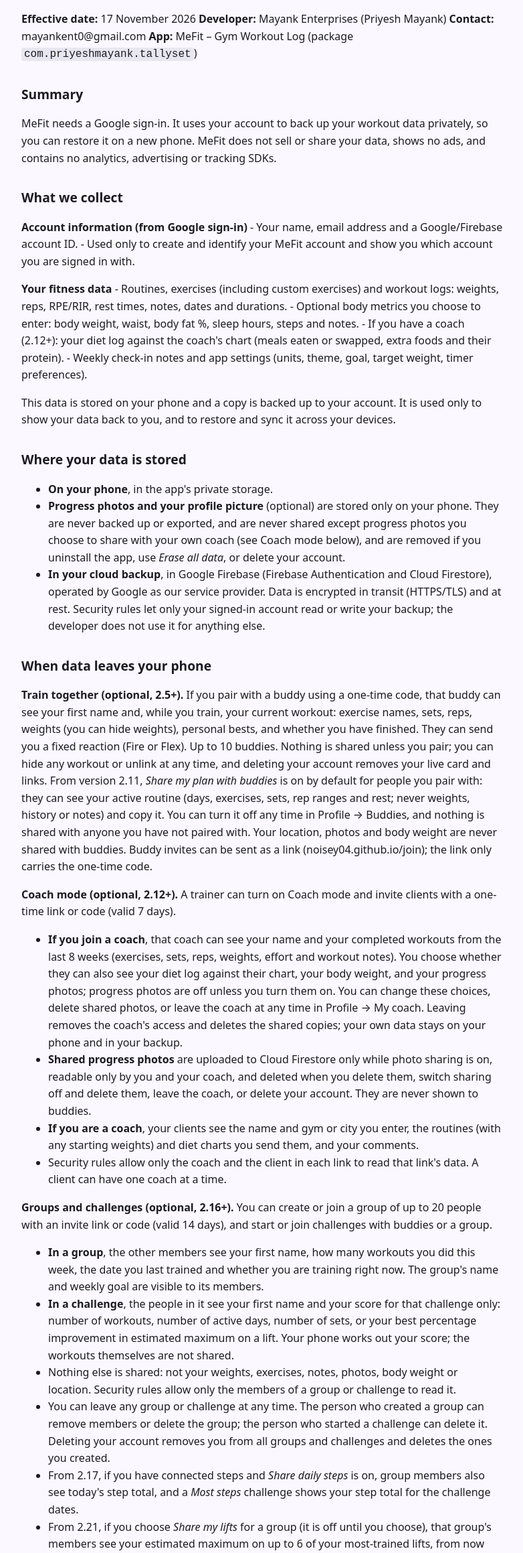
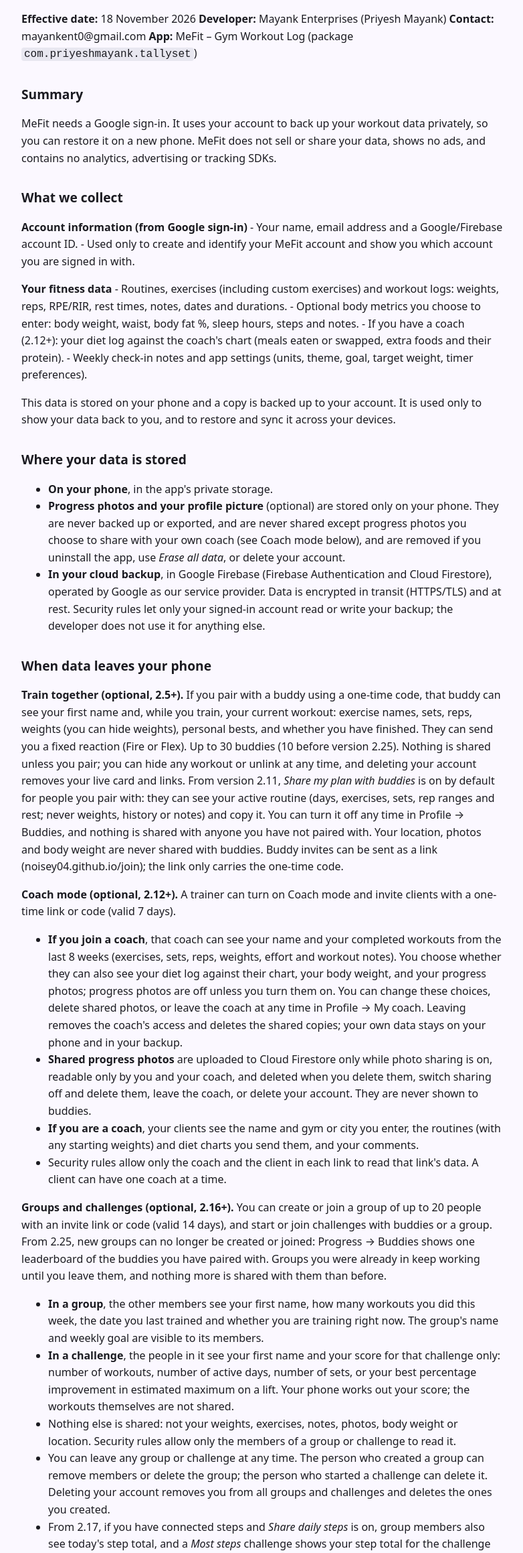
Before and after one commit to noisey04/mefit-legal, a plain HTML site: page privacy-policy.html in a window 1280 px wide. Shown: the part 81-2399 px from the top of the page at 67% size, without its empty margins (248-1030 px from the left). Drawn offline with Linux system fonts and the light colour scheme.

Commit message:
Privacy: 30 buddies, groups retired, lifts on the leaderboard (2.25)

```diff
--- a/privacy-policy.html
+++ b/privacy-policy.html
@@ -4,7 +4,7 @@
 <style>body{font:16px/1.6 system-ui,-apple-system,Roboto,sans-serif;max-width:720px;margin:0 auto;padding:24px 16px;color:#1b1b21;background:#fbf8ff}h1{font-size:1.8em;line-height:1.2}h2{margin-top:1.6em;font-size:1.2em}code{background:#e8e7f0;padding:1px 4px;border-radius:4px}@media (prefers-color-scheme:dark){body{color:#e4e1e9;background:#121318}code{background:#2a2b31}}</style>
 </head><body>
 <h1>MeFit Privacy Policy</h1>
-<p><strong>Effective date:</strong> 17 November 2026
+<p><strong>Effective date:</strong> 18 November 2026
 <strong>Developer:</strong> Mayank Enterprises (Priyesh Mayank)
 <strong>Contact:</strong> mayankent0@gmail.com
 <strong>App:</strong> MeFit – Gym Workout Log (package <code>com.priyeshmayank.tallyset</code>)</p>
@@ -27,7 +27,7 @@
 <li><strong>In your cloud backup</strong>, in Google Firebase (Firebase Authentication and Cloud Firestore), operated by Google as our service provider. Data is encrypted in transit (HTTPS/TLS) and at rest. Security rules let only your signed-in account read or write your backup; the developer does not use it for anything else.</li>
 </ul>
 <h2>When data leaves your phone</h2>
-<p><strong>Train together (optional, 2.5+).</strong> If you pair with a buddy using a one-time code, that buddy can see your first name and, while you train, your current workout: exercise names, sets, reps, weights (you can hide weights), personal bests, and whether you have finished. They can send you a fixed reaction (Fire or Flex). Up to 10 buddies. Nothing is shared unless you pair; you can hide any workout or unlink at any time, and deleting your account removes your live card and links. From version 2.11, <em>Share my plan with buddies</em> is on by default for people you pair with: they can see your active routine (days, exercises, sets, rep ranges and rest; never weights, history or notes) and copy it. You can turn it off any time in Profile → Buddies, and nothing is shared with anyone you have not paired with. Your location, photos and body weight are never shared with buddies. Buddy invites can be sent as a link (noisey04.github.io/join); the link only carries the one-time code.</p>
+<p><strong>Train together (optional, 2.5+).</strong> If you pair with a buddy using a one-time code, that buddy can see your first name and, while you train, your current workout: exercise names, sets, reps, weights (you can hide weights), personal bests, and whether you have finished. They can send you a fixed reaction (Fire or Flex). Up to 30 buddies (10 before version 2.25). Nothing is shared unless you pair; you can hide any workout or unlink at any time, and deleting your account removes your live card and links. From version 2.11, <em>Share my plan with buddies</em> is on by default for people you pair with: they can see your active routine (days, exercises, sets, rep ranges and rest; never weights, history or notes) and copy it. You can turn it off any time in Profile → Buddies, and nothing is shared with anyone you have not paired with. Your location, photos and body weight are never shared with buddies. Buddy invites can be sent as a link (noisey04.github.io/join); the link only carries the one-time code.</p>
 <p><strong>Coach mode (optional, 2.12+).</strong> A trainer can turn on Coach mode and invite clients with a one-time link or code (valid 7 days).</p>
 <ul>
 <li><strong>If you join a coach</strong>, that coach can see your name and your completed workouts from the last 8 weeks (exercises, sets, reps, weights, effort and workout notes). You choose whether they can also see your diet log against their chart, your body weight, and your progress photos; progress photos are off unless you turn them on. You can change these choices, delete shared photos, or leave the coach at any time in Profile → My coach. Leaving removes the coach's access and deletes the shared copies; your own data stays on your phone and in your backup.</li>
@@ -35,7 +35,7 @@
 <li><strong>If you are a coach</strong>, your clients see the name and gym or city you enter, the routines (with any starting weights) and diet charts you send them, and your comments.</li>
 <li>Security rules allow only the coach and the client in each link to read that link's data. A client can have one coach at a time.</li>
 </ul>
-<p><strong>Groups and challenges (optional, 2.16+).</strong> You can create or join a group of up to 20 people with an invite link or code (valid 14 days), and start or join challenges with buddies or a group.</p>
+<p><strong>Groups and challenges (optional, 2.16+).</strong> You can create or join a group of up to 20 people with an invite link or code (valid 14 days), and start or join challenges with buddies or a group. From 2.25, new groups can no longer be created or joined: Progress → Buddies shows one leaderboard of the buddies you have paired with. Groups you were already in keep working until you leave them, and nothing more is shared with them than before.</p>
 <ul>
 <li><strong>In a group</strong>, the other members see your first name, how many workouts you did this week, the date you last trained and whether you are training right now. The group's name and weekly goal are visible to its members.</li>
 <li><strong>In a challenge</strong>, the people in it see your first name and your score for that challenge only: number of workouts, number of active days, number of sets, or your best percentage improvement in estimated maximum on a lift. Your phone works out your score; the workouts themselves are not shared.</li>
@@ -44,7 +44,7 @@
 <li>From 2.17, if you have connected steps and <em>Share daily steps</em> is on, group members also see today's step total, and a <em>Most steps</em> challenge shows your step total for the challenge dates.</li>
 <li>From 2.21, if you choose <em>Share my lifts</em> for a group (it is off until you choose), that group's members see your estimated maximum on up to 6 of your most-trained lifts, from now and about 6 weeks ago, and the type of equipment. You choose this for each group separately and can switch it off on the group's page; switching off removes it.</li>
 </ul>
-<p><strong>Share my progress with buddies (optional, 2.16.1+).</strong> If you switch this on in Profile → Buddies, your phone sends your paired buddies a short summary so they can compare progress with you: workouts per week for the last 12 weeks, the number of workouts, sets and personal bests in the last 30 days and, if you also switch on <em>Lifts</em>, your estimated maximum per week on each lift. Your buddies' summaries are shown to you the same way. Workouts themselves, notes, photos, body weight and location are not included. Switch it off at any time and the summary is removed; unlinking a buddy or deleting your account removes it too.</p>
+<p><strong>Share my progress with buddies (optional, 2.16.1+).</strong> If you switch this on in Profile → Buddies, your phone sends your paired buddies a short summary so they can compare progress with you: workouts per week for the last 12 weeks, the number of workouts, sets and personal bests in the last 30 days and, if you also switch on <em>Lifts</em>, your estimated maximum per week on each lift (from 2.25, up to 12 lifts, grouped by movement so that, for example, any bench press counts as Bench press). Your buddies see these on a leaderboard with you and their other buddies who share the same. Your buddies' summaries are shown to you the same way. Workouts themselves, notes, photos, body weight and location are not included. Switch it off at any time and the summary is removed; unlinking a buddy or deleting your account removes it too.</p>
 <p><strong>Notifications (2.22+).</strong> If you turn on buddy alerts, MeFit checks about every 15 minutes in the background for updates your buddies already share with you (that they started a workout, their progress summary) and shows a notification on your phone. The missed-workout reminder is worked out on your phone from your own workouts. Nothing extra is collected or shared, and you can turn each alert off in Profile → Reminders and alerts.</p>
 <h3 id="steps">Steps from Health Connect (optional, 2.17+)</h3>
 <ul>
```
